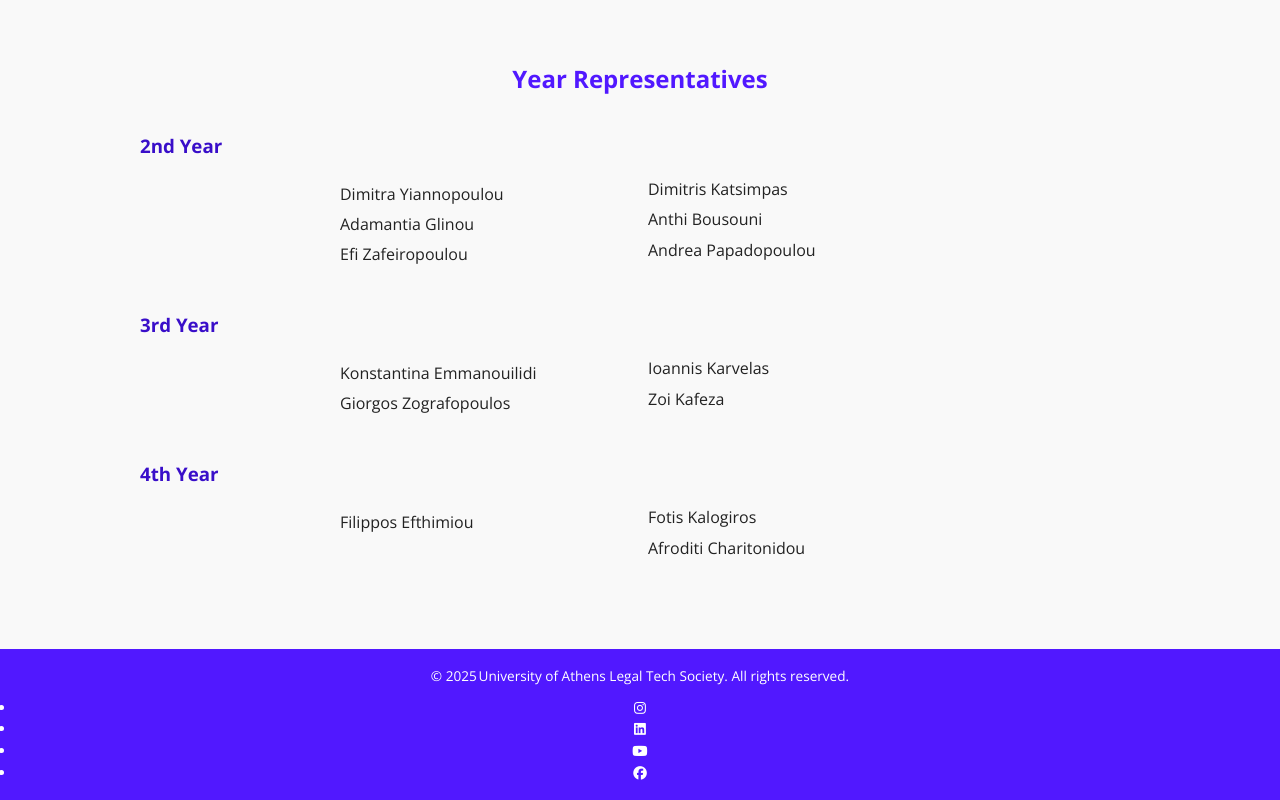
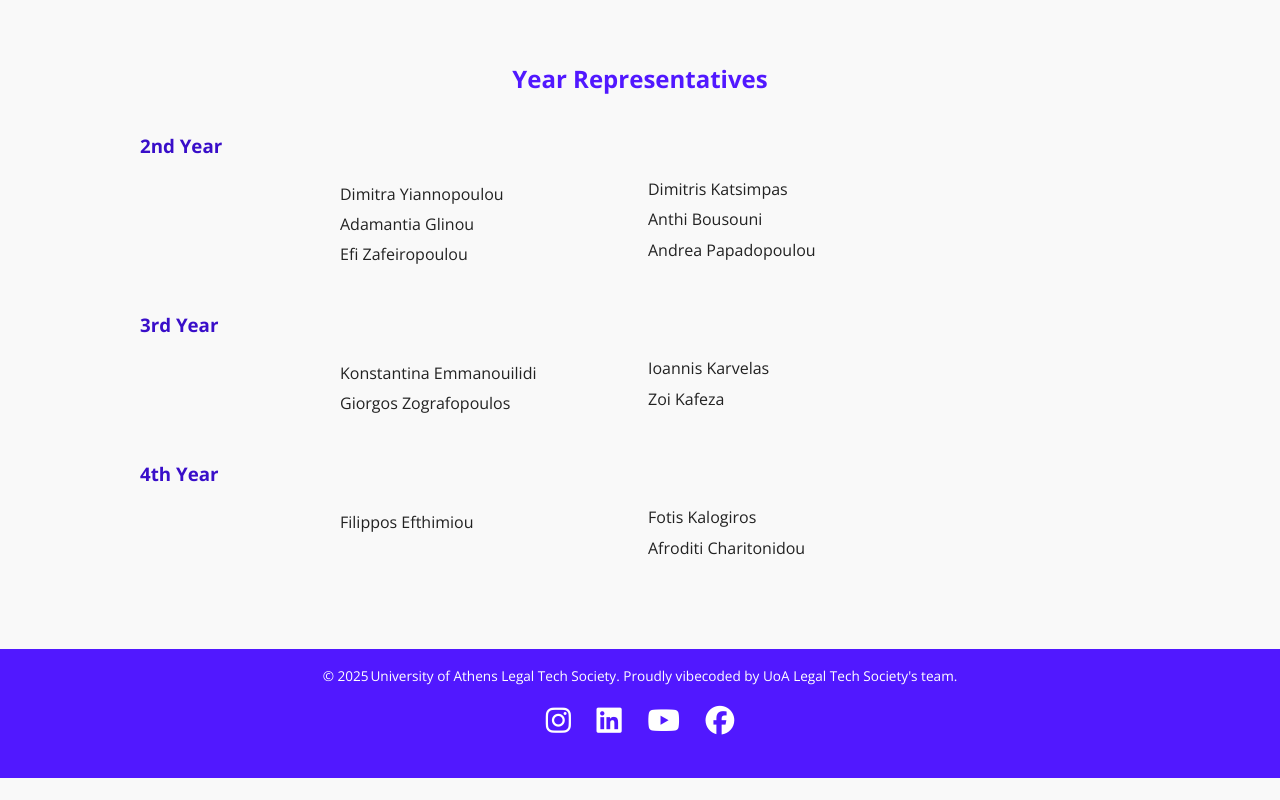
Before and after one commit to aravossis/uoalegaltechsociety, a plain HTML site: page index.html in a window 1280 px wide. Shown: the part 1825-2625 px from the top of the page. After the commit the page ends 2603 px from the top, so only its background shows below. Drawn offline with nearby package versions, Linux system fonts and the light colour scheme.

Commit message:
Update index.html

```diff
--- a/index.html
+++ b/index.html
@@ -208,6 +208,22 @@
       padding:1rem;
       font-size:.85rem;
     }
+/* footer social icons – horizontal row, no bullets */
+.footer-social{
+  list-style:none;          /* no bullet dots */
+  display:flex;             /* one straight row */
+  justify-content:center;   /* centred under the copyright line */
+  gap:1.6rem;               /* spacing between icons */
+  padding:0;                /* remove left indent */
+  margin:0.6rem 0 1.2rem;   /* a little breathing room */
+}
+
+.footer-social a{
+  font-size:1.8rem;         /* bigger icons */
+  color:#fff;               /* white on purple footer */
+  transition:opacity .25s;
+}
+.footer-social a:hover{opacity:0.8}
 
     /* =========  COOKIE BANNER  ========= */
     #cookie-consent{position:fixed;bottom:0;left:0;right:0;display:none;z-index:3000}
@@ -370,11 +386,11 @@
   </div>
 </section>
 
-  <!-- ===== FOOTER ===== -->
+
   <!-- ===== FOOTER ===== -->
 <footer>
   <p style="margin-bottom:0.6rem">
-    © 2025 University of Athens Legal Tech Society. All rights reserved.
+    © 2025 University of Athens Legal Tech Society. Proudly vibecoded by UoA Legal Tech Society's team.
   </p>
 
   <ul class="footer-social">
```
